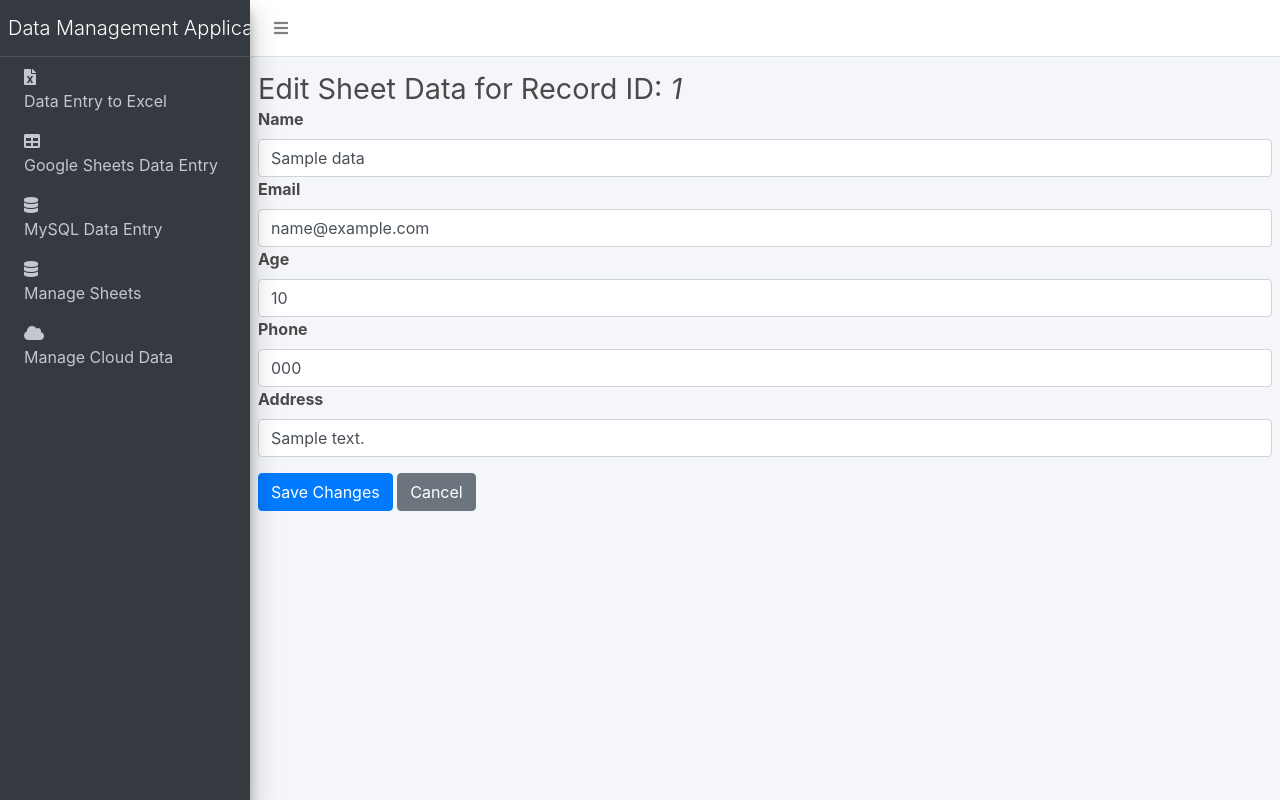
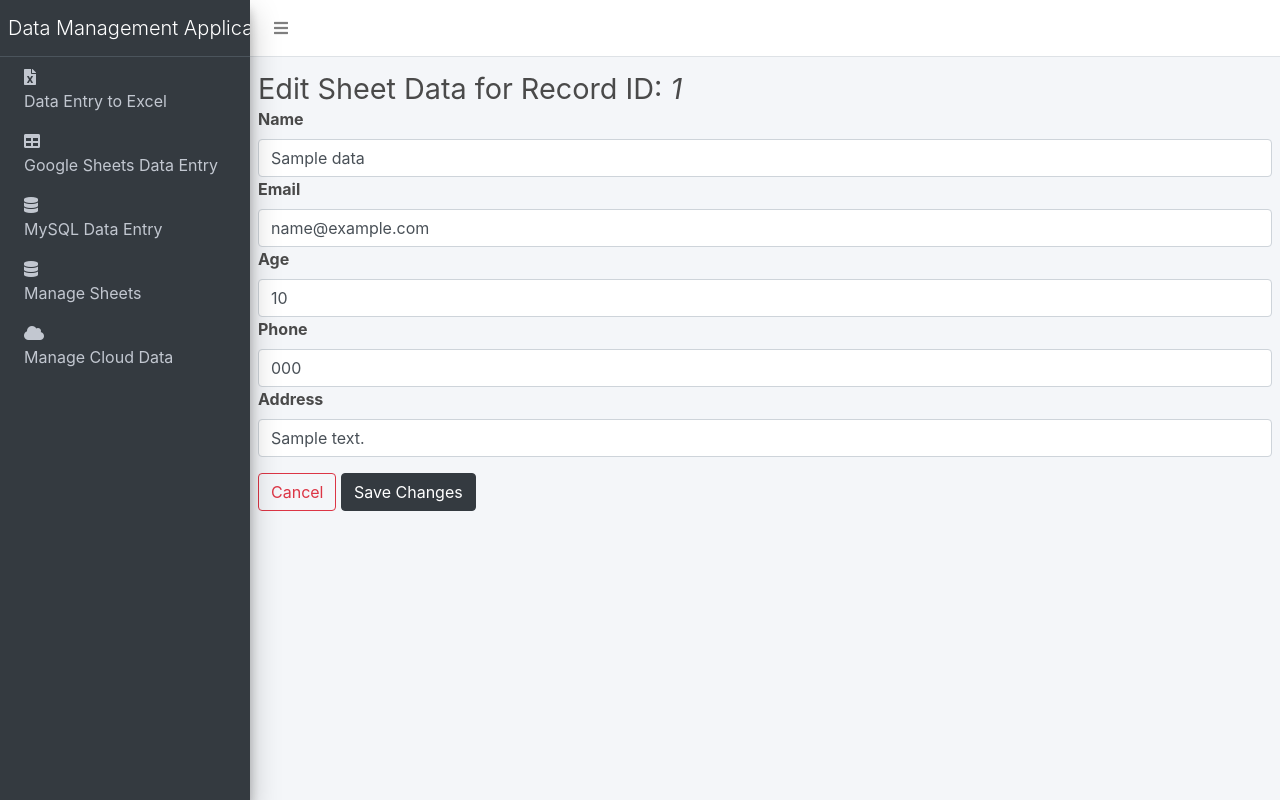
Before and after one commit to netto14cr/Data_management_application_01, a Flask app: template templates/sheets/edit_sheet_data.html in a window 1280 px wide. Run offline with Flask 3, Linux system fonts and the light colour scheme; the template is opened without the code that fills it: most values are stand-ins (such as "Sample title", 1, 10 or a date in 2020); some libraries are stand-ins or nearby versions.

Commit message:
Update screenshots

```diff
--- a/templates/sheets/edit_sheet_data.html
+++ b/templates/sheets/edit_sheet_data.html
@@ -11,7 +11,7 @@
                 <input type="text" class="form-control" name="{{ header }}" id="{{ header }}" value="{{ data[header] }}" required>
             {% endfor %}
         </div>
-        <button type="submit" class="btn btn-primary">Save Changes</button>
-        <a href="{{ url_for('view_sheet_data', file_id=spreadsheet_id) }}" class="btn btn-secondary">Cancel</a>
+        <a href="{{ url_for('view_sheet_data', file_id=spreadsheet_id) }}" class="btn btn-outline-danger">Cancel</a>
+        <button type="submit" class="btn btn-dark">Save Changes</button>
     </form>
 {% endblock %}
```
Also changed, not shown: LICENSE.txt (added), README.md, 11 other files.
